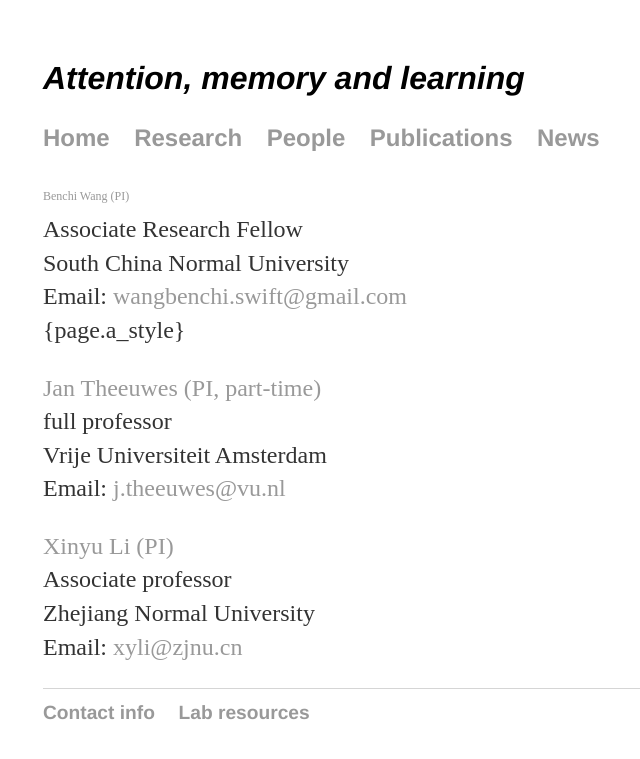
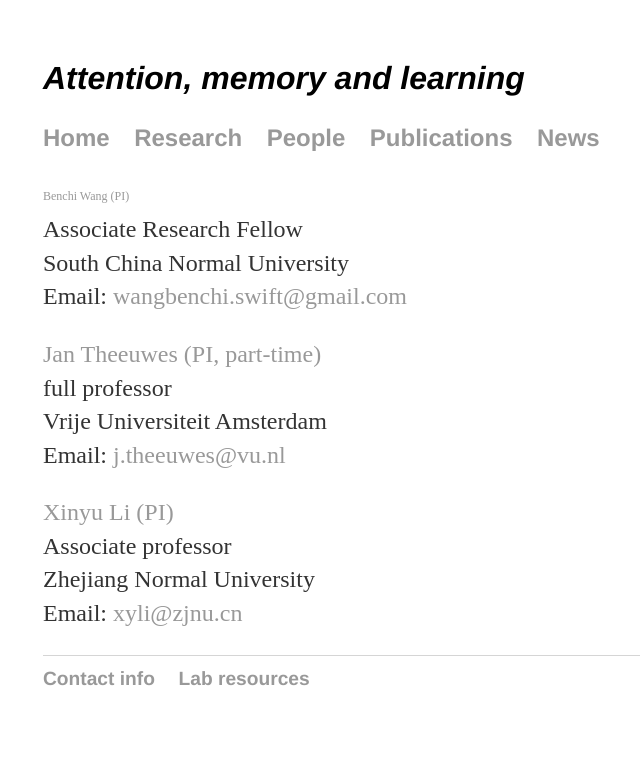
Before and after one commit to wangbenchi/wangbenchi.github.io, a Jekyll site: the page built from people/index.html, in a window 1280 px wide. Shown: the top 759 px of the page, without its empty margins (149-789 px from the left). Built offline with Jekyll 4.4.1, drawn with Linux system fonts in a browser that asks for light colours.

Commit message:
Update index.html

```diff
--- a/people/index.html
+++ b/people/index.html
@@ -5,11 +5,10 @@
 p_style: "font-size:0.8em;"
 ---
 <div class="blurb">
-	<p><a href="/people/benchi" style = {{page.a_style}} >Benchi Wang (PI)</a><br>
+	<p style={page.a_style}> <a href="/people/benchi" style = {{page.a_style}} >Benchi Wang (PI)</a><br>
     		Associate Research Fellow<br>
     		South China Normal University<br>
     		Email:<a href="mailto:wangbenchi.swift@gmail.com"> wangbenchi.swift@gmail.com</a><br>
-		{page.a_style}
 		</p>
 </div><!-- /.blurb -->
 
```
